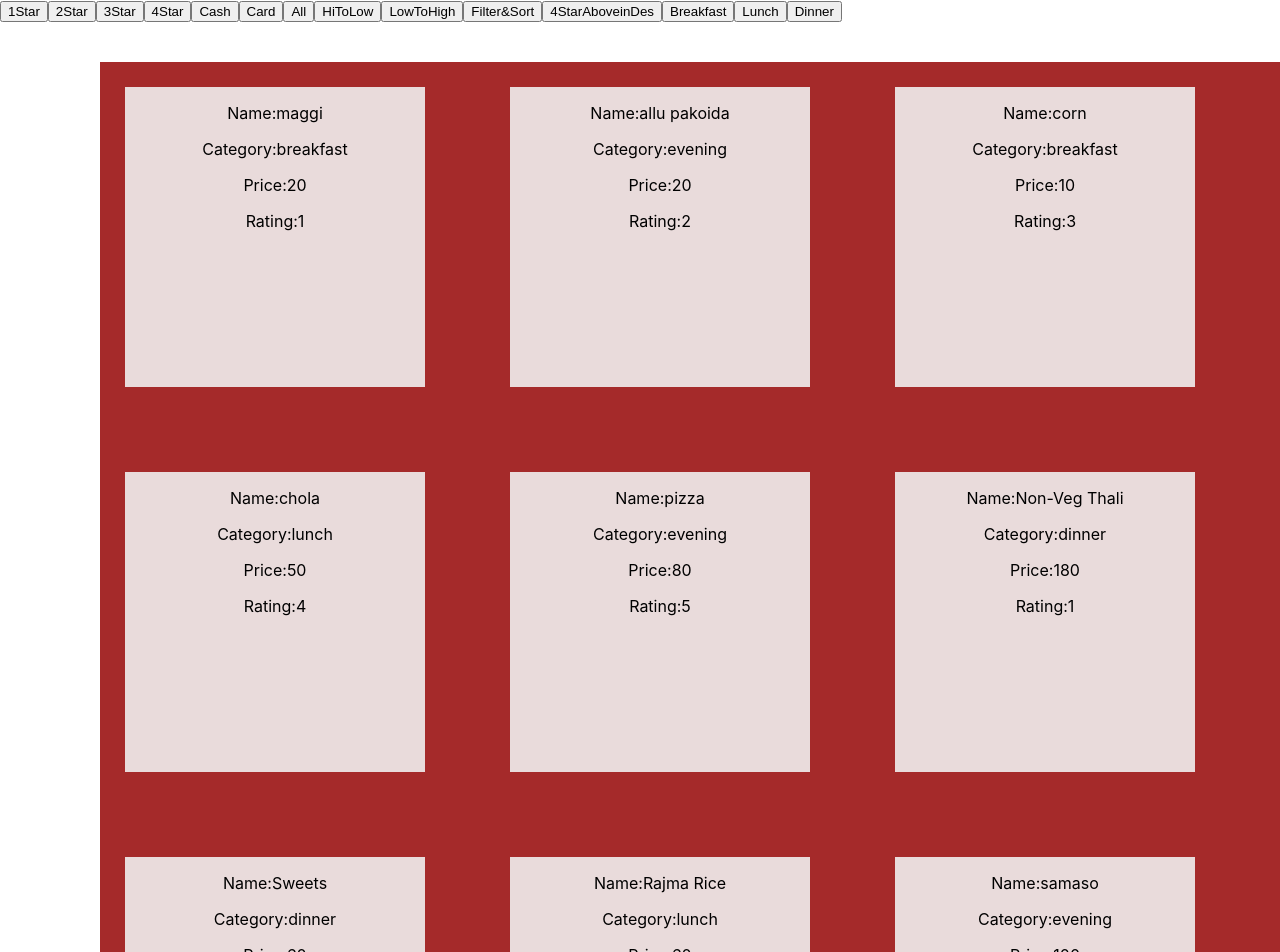
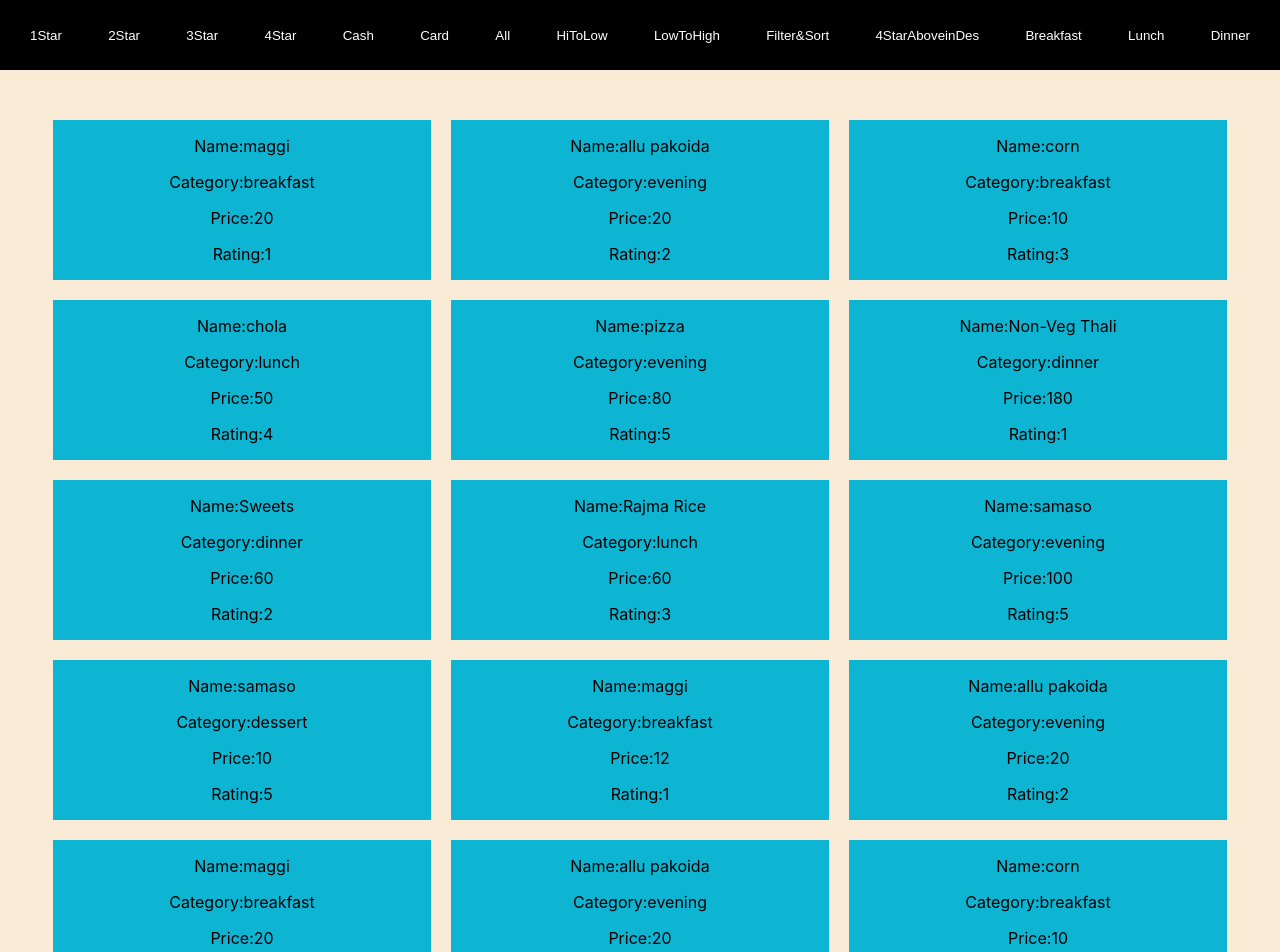
Before and after one commit to shubhamkr0412/Hunger-games, a React (Create React App) app in the folder app/: page / in a window 1280 px wide. Shown: the top 952 px of the page. Built offline with nearby package versions, Linux system fonts and the light colour scheme; the HTML template or start-up script is replaced by a standard one.

Commit message:
updated the css

```diff
--- a/app/src/App.css
+++ b/app/src/App.css
@@ -1,20 +1,41 @@
 .container{
   display:grid;
-  grid-template-columns: 385px 385px 385px;
-  grid-template-rows: 385px 385px 385px;
-  grid-column-gap: 20px  20px 20px;
-  padding:25px;
-  margin-left: 100px;
+  grid-template-columns: 30% 30% 30%;
+  padding: 10px;
+  gap: 20px;
+
+ align-items: center;
+ justify-content: center;
  margin-top: 40px;
-  background-color: brown;
+
 
 }
 
 .inside{
-  height:300px;
-  width:300px;
-  background-color: rgb(233, 219, 219);
+
+  background-color: rgb(13, 181, 211);
 }
 .items{
   text-align: center;
 }
+.btn{
+  display:flex;
+  justify-content: space-between;
+  padding: 0px 20px;
+  align-items: center;
+  height: 70px;
+  background-color: black;
+}
+.back{
+ background-color: antiquewhite;
+}
+.btn button{
+  border-radius: 10px;
+  padding: 10px;
+  border:none;
+  background-color:transparent;
+  color:white
+}
+.btn button:hover{
+  background-color: aqua;
+}
--- a/app/src/components/Restaurant.jsx
+++ b/app/src/components/Restaurant.jsx
@@ -52,7 +52,8 @@ setMenuData(Menu);
   return (
 
     <>
-    <div className='btn' >
+    <div className='back'><div className='btn' >
+
 <button  onClick={()=>starItem(1)} >1Star</button>
 <button onClick={()=>starItem(2)}>2Star</button>
 <button onClick={()=>starItem(3)}>3Star</button>
@@ -69,7 +70,8 @@ setMenuData(Menu);
 <button onClick={()=>filterItem("dinner")}>Dinner</button>
 </div>
 
-<MenuCard menuData={menuData} />
+<MenuCard menuData={menuData} /></div>
+
     </>
   )
 }
--- a/app/src/components/RestaurantApi.js
+++ b/app/src/components/RestaurantApi.js
@@ -122,7 +122,87 @@ const Menu = [
           2,
 
       },
+      {
+        id: 1,
+        image: "images/maggi.jpg",
+        name: "maggi",
+        category: "breakfast",
+        price: 20 ,
+       rating:
+          1,
 
+      },
+
+      {
+        id: 2,
+        image: "images/allupakoida.jpg",
+        name: "allu pakoida",
+        category: "evening",
+        price: 20,
+       rating:
+          2,
+
+      },
+      {
+        id: 3,
+        image: "images/corn.jpg",
+        name: "corn",
+        category: "breakfast",
+        price: 10,
+       rating:
+          3,
+
+      },
+      {
+        id: 4,
+        image: "../images/chola.jpg",
+        name: "chola",
+        category: "lunch",
+        price: 50,
+       rating:
+          4,
+
+      },
+      {
+        id: 5,
+        image: "../images/pizza.jpg",
+        name: "pizza",
+        category: "evening",
+        price: 80,
+       rating:
+          5,
+
+      },
+      {
+        id: 6,
+        image: "../images/nonvegthali.jpg",
+        name: "Non-Veg Thali",
+        category: "dinner",
+        price: 180,
+       rating:
+          1,
+
+      },
+      {
+        id: 7,
+        image: "../images/sweet.jpg",
+        name: "Sweets",
+        category: "dinner",
+        price: 60,
+       rating:
+          2,
+
+      },
+      {
+        id: 8,
+        image: "../images/rajmarice.jpg",
+        name: "Rajma Rice",
+        category: "lunch",
+        price: 60,
+       rating:
+          3,
+
+      },
 
 
 
```
Lines whose indentation alone changed are shown as unchanged.
